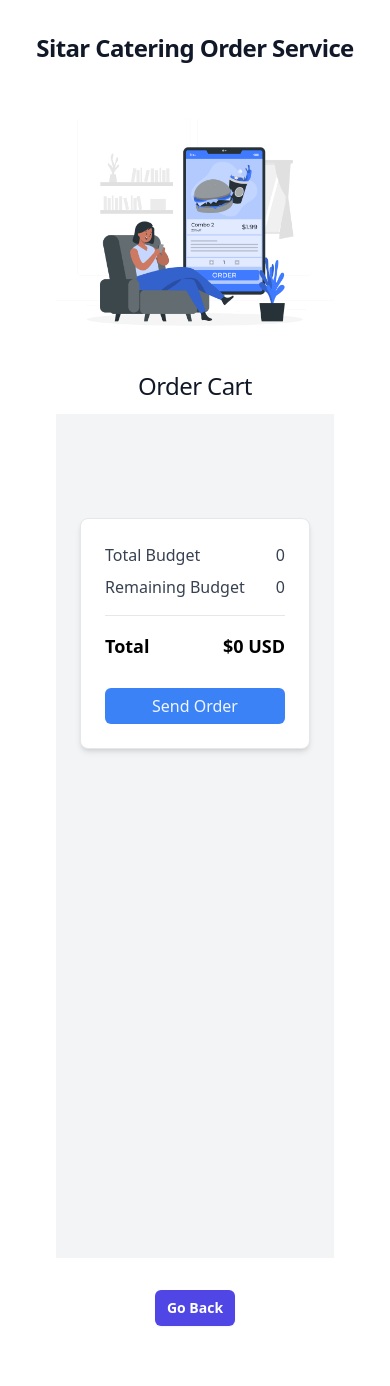
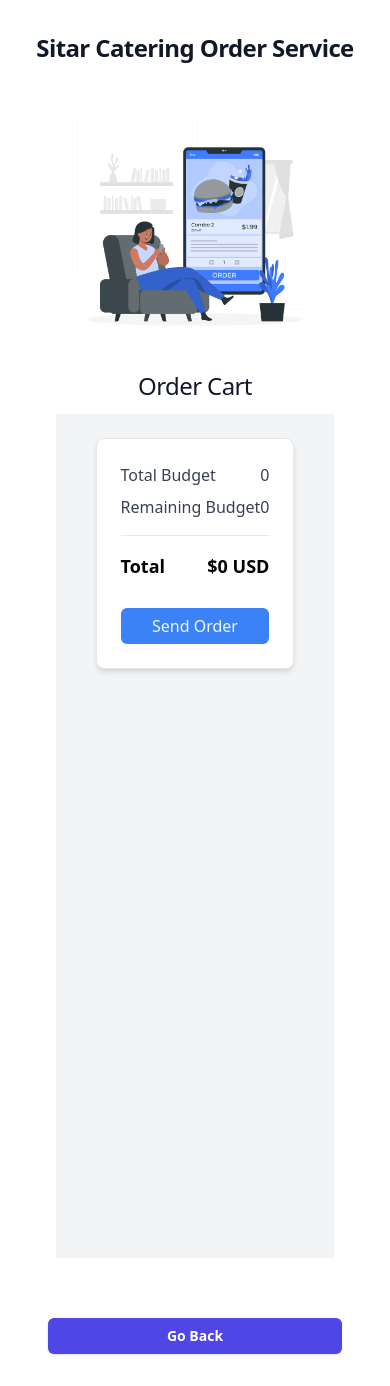
Before and after one commit to gauthampkrishnan/rework_web_faris, a React (Vite) app: page /page-four in a window 390 px wide. Built offline with nearby package versions, Linux system fonts and the light colour scheme.

Commit message:
responsive fix

```diff
--- a/src/Page3.jsx
+++ b/src/Page3.jsx
@@ -194,6 +194,8 @@ function PageThree() {
                   value="XXS"
                   class="sr-only"
                   aria-labelledby="size-choice-0-label"
+                  onChange={() => handleCheckBoxSelected('Chicken')}
+                  checked={selectedItem === 'Chicken'}
                 />
                 <span id="size-choice-0-label">Chicken</span>
                 <span
@@ -209,6 +211,8 @@ function PageThree() {
                   value="XXS"
                   class="sr-only"
                   aria-labelledby="size-choice-0-label"
+                  onChange={() => handleCheckBoxSelected('Beverages')}
+                  checked={selectedItem === 'Beverages'}
                 />
                 <span id="size-choice-0-label">Beverages</span>
 
@@ -225,6 +229,8 @@ function PageThree() {
                   value="XXS"
                   class="sr-only"
                   aria-labelledby="size-choice-0-label"
+                  onChange={() => handleCheckBoxSelected('Seafoods')}
+                  checked={selectedItem === 'Seafoods'}
                 />
                 <span id="size-choice-0-label">Seafoods</span>
 
@@ -241,6 +247,8 @@ function PageThree() {
                   value="XXS"
                   class="sr-only"
                   aria-labelledby="size-choice-0-label"
+                  onChange={() => handleCheckBoxSelected('Desserts')}
+                  checked={selectedItem === 'Desserts'}
                 />
                 <span id="size-choice-0-label">Desserts</span>
 
@@ -257,6 +265,8 @@ function PageThree() {
                   value="XXS"
                   class="sr-only"
                   aria-labelledby="size-choice-0-label"
+                  onChange={() => handleCheckBoxSelected('Breakfast')}
+                  checked={selectedItem === 'Breakfast'}
                 />
                 <span id="size-choice-0-label">Breakfast</span>
 
@@ -273,6 +283,8 @@ function PageThree() {
                   value="XXS"
                   class="sr-only"
                   aria-labelledby="size-choice-0-label"
+                  onChange={() => handleCheckBoxSelected('Soup')}
+                  checked={selectedItem === 'Soup'}
                 />
                 <span id="size-choice-0-label">Soup</span>
 
@@ -289,6 +301,8 @@ function PageThree() {
                   value="XXS"
                   class="sr-only"
                   aria-labelledby="size-choice-0-label"
+                  onChange={() => handleCheckBoxSelected('Main Course')}
+                  checked={selectedItem === 'Main Course'}
                 />
                 <span id="size-choice-0-label">Main course</span>
 
@@ -305,8 +319,12 @@ function PageThree() {
                   value="XXS"
                   class="sr-only"
                   aria-labelledby="size-choice-0-label"
+                  onChange={() =>
+                    handleCheckBoxSelected('South Indian Special')
+                  }
+                  checked={selectedItem === 'South Indian Special'}
                 />
-                <span id="size-choice-0-label">South iNDIAN SPECIAL</span>
+                <span id="size-choice-0-label">South Indian Special</span>
 
                 <span
                   class="pointer-events-none absolute -inset-px rounded-md"
@@ -321,6 +339,8 @@ function PageThree() {
                   value="XXS"
                   class="sr-only"
                   aria-labelledby="size-choice-0-label"
+                  onChange={() => handleCheckBoxSelected('Chef Special')}
+                  checked={selectedItem === 'Chef Special'}
                 />
                 <span id="size-choice-0-label">Chef special</span>
 
--- a/src/Page4.jsx
+++ b/src/Page4.jsx
@@ -87,7 +87,7 @@ function PageFour() {
             Order Cart
           </h2>
         </div>
-        <div className="h-screen bg-gray-100 pt-20">
+        <div className="flex min-h-screen w-full flex-col bg-gray-100">
           <div className="mx-auto max-w-5xl justify-center px-6 md:flex md:space-x-6 xl:px-0">
             <div className="rounded-lg md:w-2/3">
               {data.dishes.map((dish, dishIndex) => (
@@ -175,17 +175,15 @@ function PageFour() {
             </div>
           </div>
         </div>
-        <div className="flex flex-row gap-4 align-center justify-center mt-8">
-          <div className="flex ">
-            <button
-              type="submit"
-              onClick={handleBack}
-              className="flex  justify-center  rounded-md bg-indigo-600 px-3 py-1.5 text-sm font-semibold leading-6 text-white shadow-sm hover:bg-indigo-500 focus-visible:outline focus-visible:outline-2 focus-visible:outline-offset-2 focus-visible:outline-indigo-600"
-            >
-              Go Back
-            </button>
-          </div>
-        </div>
+      </div>
+      <div className="mt-5 flex w-full flex-col items-center justify-center px-4 sm:px-0">
+        <button
+          type="button"
+          onClick={handleBack}
+          className="mt-4 w-full rounded-md bg-indigo-600 py-2 px-4 text-sm font-semibold text-white shadow hover:bg-indigo-700 focus:outline-none focus:ring-2 focus:ring-indigo-500 focus:ring-offset-2 sm:mt-0 sm:w-auto"
+        >
+          Go Back
+        </button>
       </div>
     </>
   );
```
